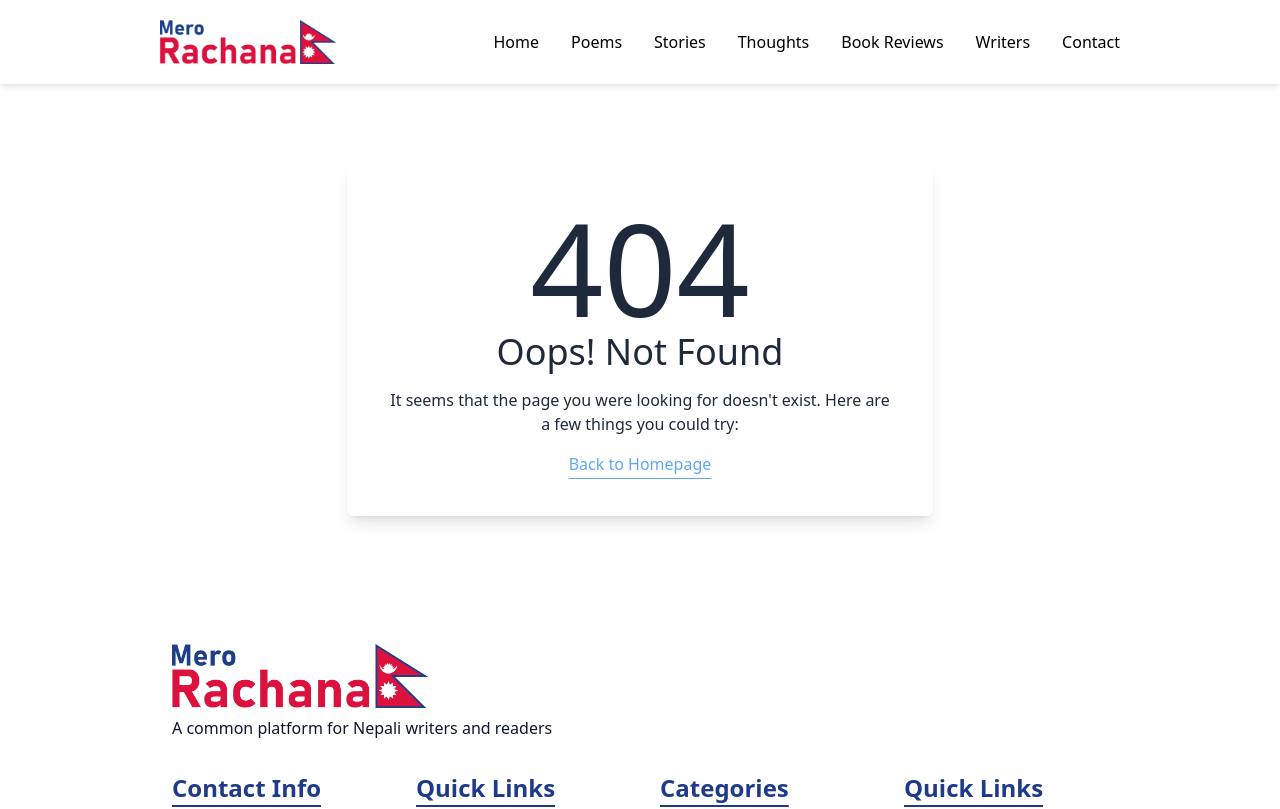
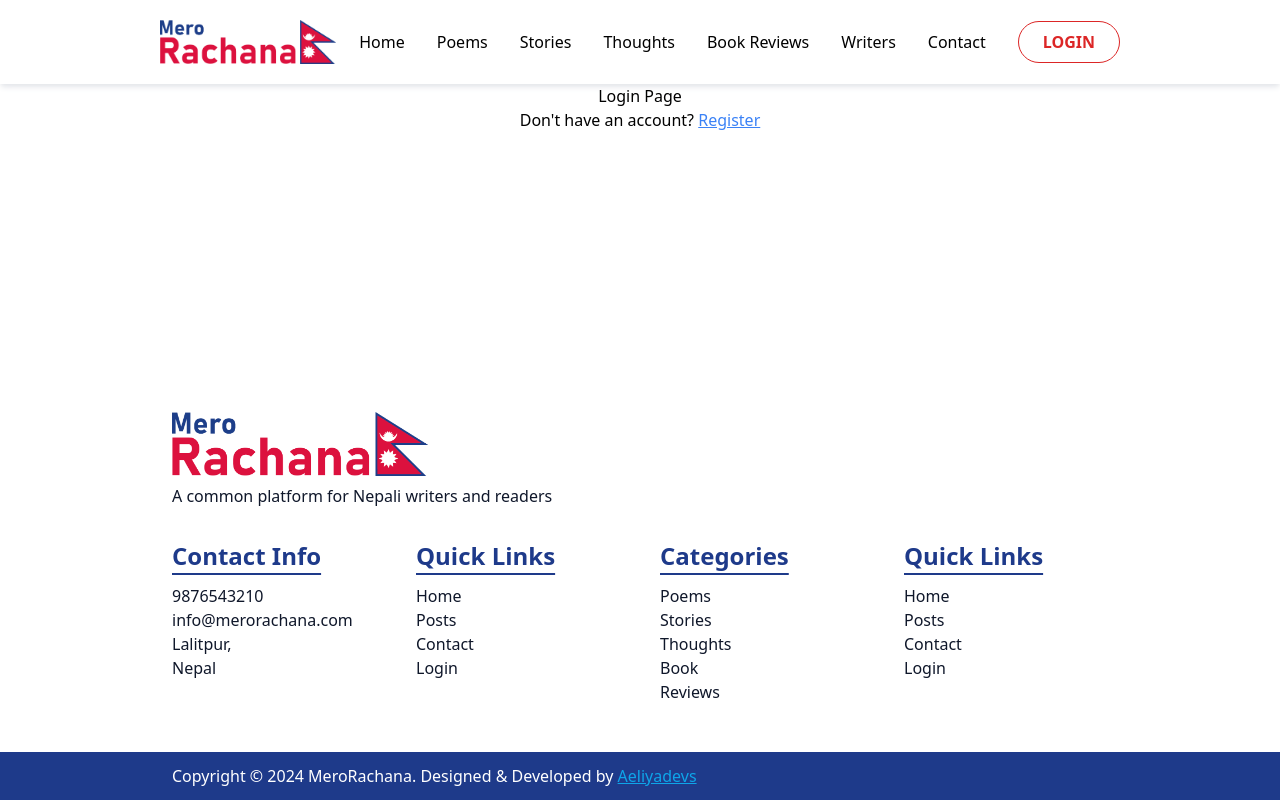
Before and after one commit to aeliyadevs/mero-rachana, a React (Vite) app: page /login in a window 1280 px wide. Shown: the top 809 px of the page. Built offline with nearby package versions, Linux system fonts and the light colour scheme.

Commit message:
add folders and basic files for auth and dashboard features and add them to routes

```diff
--- a/src/App.tsx
+++ b/src/App.tsx
@@ -10,6 +10,8 @@ import Reviews from "./pages/Reviews/Index";
 import Review from "./pages/Reviews/Review";
 import Posts from "./pages/Posts";
 import Writers from "./pages/Writers";
+import { Login, Register } from "./features/auth";
+import { Dashboard } from "./features/dashboard";
 function App() {
   return (
     <BrowserRouter>
@@ -23,6 +25,9 @@ function App() {
           <Route path="/book-reviews" element={<Reviews />} />
           <Route path="/book-reviews/:id" element={<Review />} />
           <Route path="/contact" element={<Contact />} />
+          <Route path="/login" element={<Login />} />
+          <Route path="/register" element={<Register />} />
+          <Route path="/dashboard" element={<Dashboard />} />
           <Route path="*" element={<NotFound />} />
         </Route>
       </Routes>
--- a/src/components/Header.tsx
+++ b/src/components/Header.tsx
@@ -32,7 +32,7 @@ const Header = () => {
           </div>
         </Link>
         <nav className="hidden lg:flex items-center">
-          <ul className="flex gap-8">
+          <ul className="flex gap-8 items-center">
             <Link
               to="/"
               className="hover:text-red-700 hover:translate-y-1 duration-300"
@@ -74,6 +74,14 @@ const Header = () => {
               className="hover:text-red-700 hover:translate-y-1 duration-300"
             >
               Contact
+            </Link>
+            <Link
+              to="/login"
+              className="hover:text-red-700 hover:translate-y-1 duration-300"
+            >
+              <button className="bg-transparent text-red-600 font-semibold uppercase border-red-600 border-[1px] px-6 py-2 rounded-full">
+                Login
+              </button>
             </Link>
           </ul>
         </nav>
--- /dev/null
+++ b/src/features/auth/Login.tsx
@@ -0,0 +1,17 @@
+import { Link } from "react-router-dom";
+import Register from "./Register";
+
+const Login = () => {
+  return (
+    <div className="w-9/12 mx-auto text-center">
+      Login Page
+      <div>
+        Don't have an account?{" "}
+        <Link to="/register" className="underline text-blue-500">
+          Register
+        </Link>
+      </div>
+    </div>
+  );
+};
+export default Login;
--- /dev/null
+++ b/src/features/auth/Register.tsx
@@ -0,0 +1,16 @@
+import { Link } from "react-router-dom";
+
+const Register = () => {
+  return (
+    <div className="w-9/12 mx-auto text-center">
+      Register Page
+      <div>
+        Have an account?{" "}
+        <Link to="/login" className="underline text-blue-500">
+          Login
+        </Link>
+      </div>
+    </div>
+  );
+};
+export default Register;
--- /dev/null
+++ b/src/features/auth/index.tsx
@@ -0,0 +1,2 @@
+export { default as Login } from "./Login";
+export { default as Register } from "./Register";
--- /dev/null
+++ b/src/features/dashboard/Dashboard.tsx
@@ -0,0 +1,6 @@
+const Dashboard = () => {
+  return (
+    <div className="w-9/12 mx-auto text-center">Welcome to the dashboard!</div>
+  );
+};
+export default Dashboard;
--- /dev/null
+++ b/src/features/dashboard/index.tsx
@@ -0,0 +1 @@
+export { default as Dashboard } from "./Dashboard";
```
